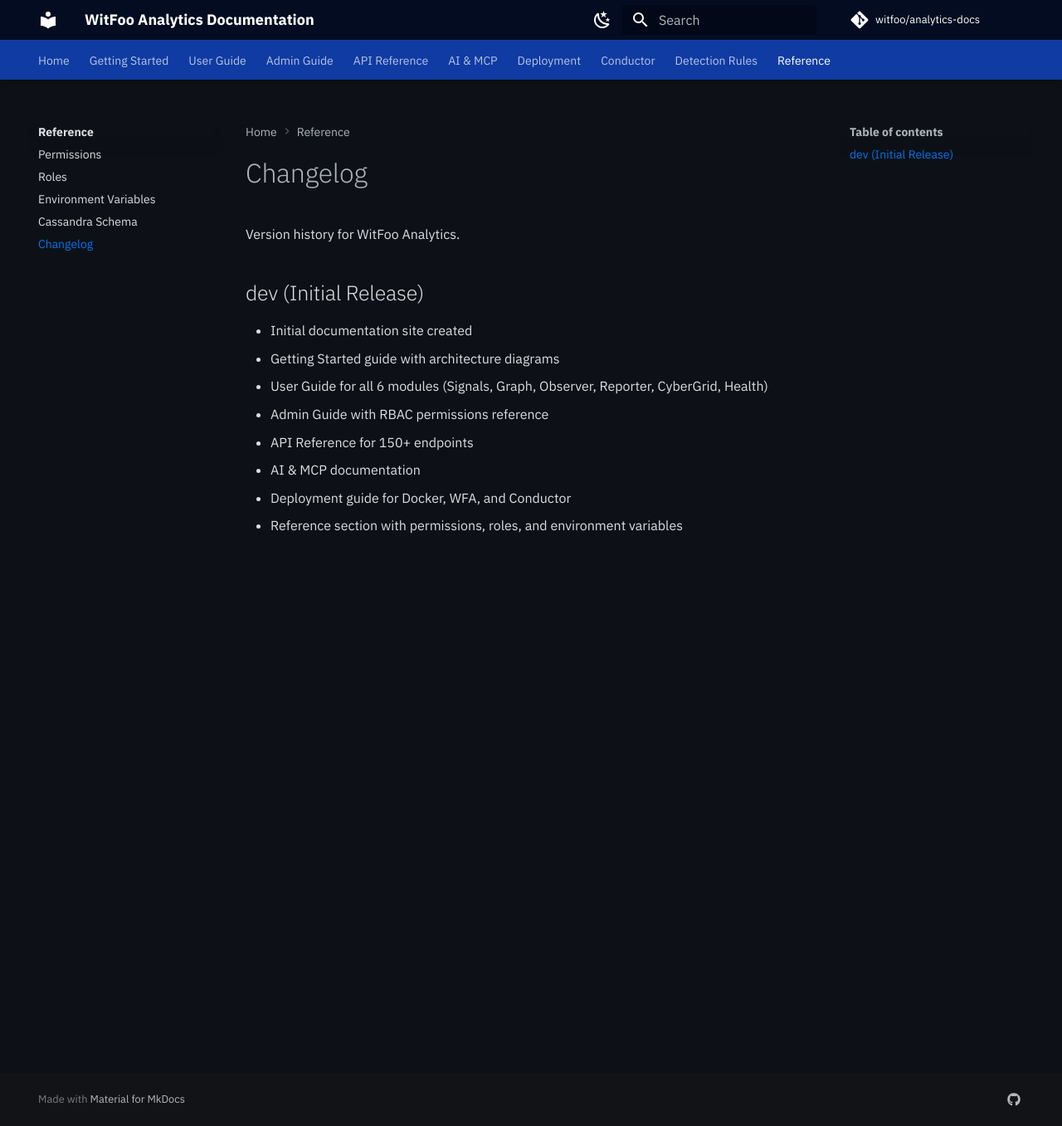
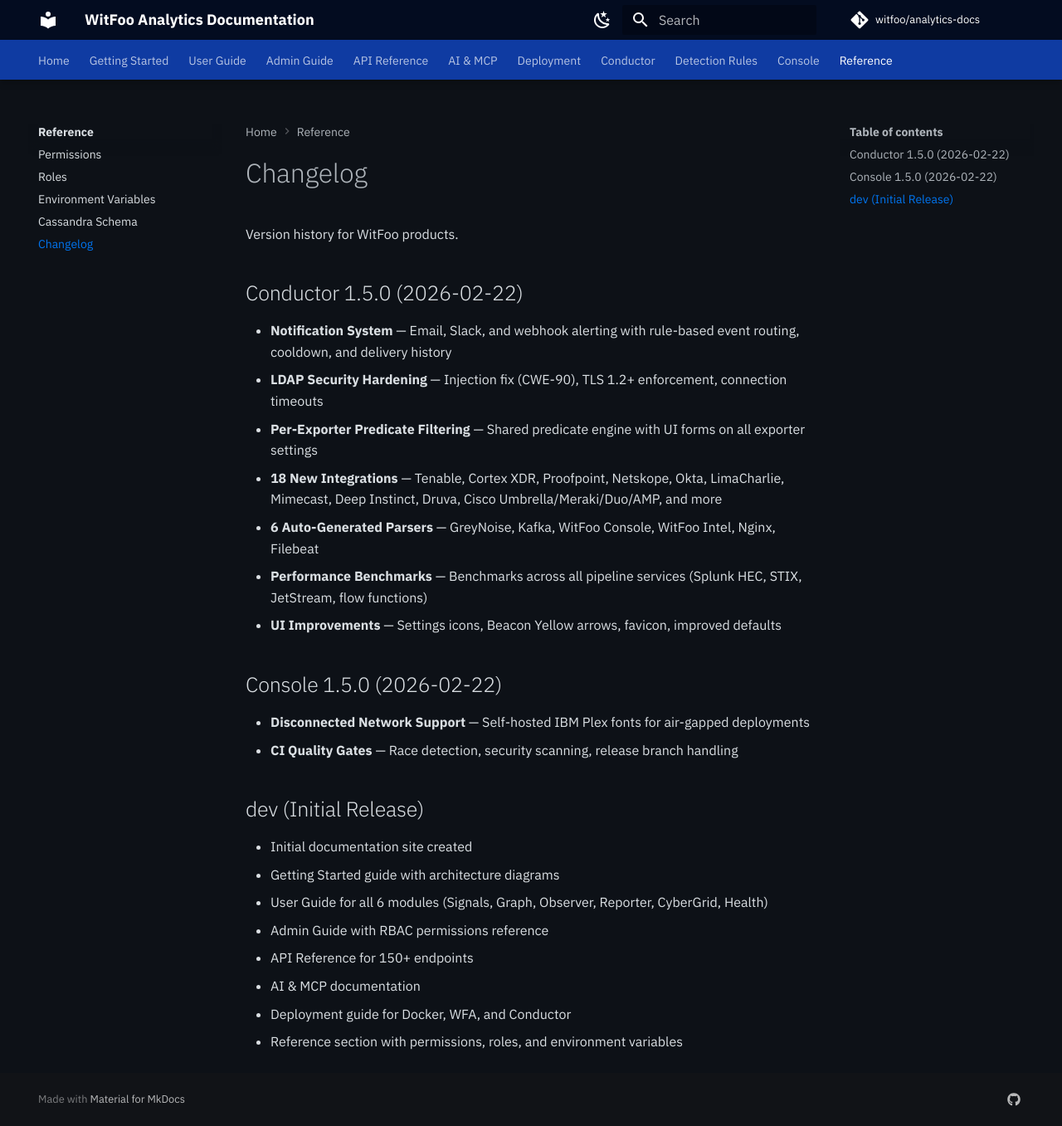
Before and after one commit to witfoo/analytics-docs, an MkDocs documentation site: the page built from docs/reference/changelog.md, in a window 1280 px wide and 1357 px high. Shown: the whole window at 83% size. Built offline with MkDocs 1.6.1 and Material for MkDocs 9.7.7, drawn with Linux system fonts in a browser that asks for light colours; plug-ins that fetch from the network failed and are left out; comment, search, counter and statistics services are not loaded; the version menu is left out.

Commit message:
docs: add Conductor 1.5.0 notifications + Console section
- Conductor UI notifications page (channels, rules, history, API)
- Console overview page (appliance management, disconnected network)
- Updated route table, nav, and changelog for 1.5.0

Co-Authored-By: Claude Opus 4.6 <noreply@anthropic.com>

```diff
--- a/docs/reference/changelog.md
+++ b/docs/reference/changelog.md
@@ -1,6 +1,21 @@
 # Changelog
 
-Version history for WitFoo Analytics.
+Version history for WitFoo products.
+
+## Conductor 1.5.0 (2026-02-22)
+
+- **Notification System** — Email, Slack, and webhook alerting with rule-based event routing, cooldown, and delivery history
+- **LDAP Security Hardening** — Injection fix (CWE-90), TLS 1.2+ enforcement, connection timeouts
+- **Per-Exporter Predicate Filtering** — Shared predicate engine with UI forms on all exporter settings
+- **18 New Integrations** — Tenable, Cortex XDR, Proofpoint, Netskope, Okta, LimaCharlie, Mimecast, Deep Instinct, Druva, Cisco Umbrella/Meraki/Duo/AMP, and more
+- **6 Auto-Generated Parsers** — GreyNoise, Kafka, WitFoo Console, WitFoo Intel, Nginx, Filebeat
+- **Performance Benchmarks** — Benchmarks across all pipeline services (Splunk HEC, STIX, JetStream, flow functions)
+- **UI Improvements** — Settings icons, Beacon Yellow arrows, favicon, improved defaults
+
+## Console 1.5.0 (2026-02-22)
+
+- **Disconnected Network Support** — Self-hosted IBM Plex fonts for air-gapped deployments
+- **CI Quality Gates** — Race detection, security scanning, release branch handling
 
 ## dev (Initial Release)
 
--- a/mkdocs.yml
+++ b/mkdocs.yml
@@ -217,6 +217,7 @@ nav:
           - Exporters: conductor/ui/exporters.md
           - Log Servers: conductor/ui/log-servers.md
           - Users & Auth: conductor/ui/users.md
+          - Notifications: conductor/ui/notifications.md
       - Integration Guides:
           - conductor/integrations/index.md
           - Endpoint Security:
@@ -289,6 +290,8 @@ nav:
           - Splunk: detection-rules/platforms/splunk.md
           - OpenSearch: detection-rules/platforms/opensearch.md
           - Microsoft Sentinel: detection-rules/platforms/sentinel.md
+  - Console:
+      - console/index.md
   - Reference:
       - reference/index.md
       - Permissions: reference/permissions.md
```
Also changed, not shown: docs/conductor/ui/index.md (+1 -0 lines), docs/conductor/ui/notifications.md (added, +108 -0 lines), docs/console/index.md (added, +47 -0 lines).
